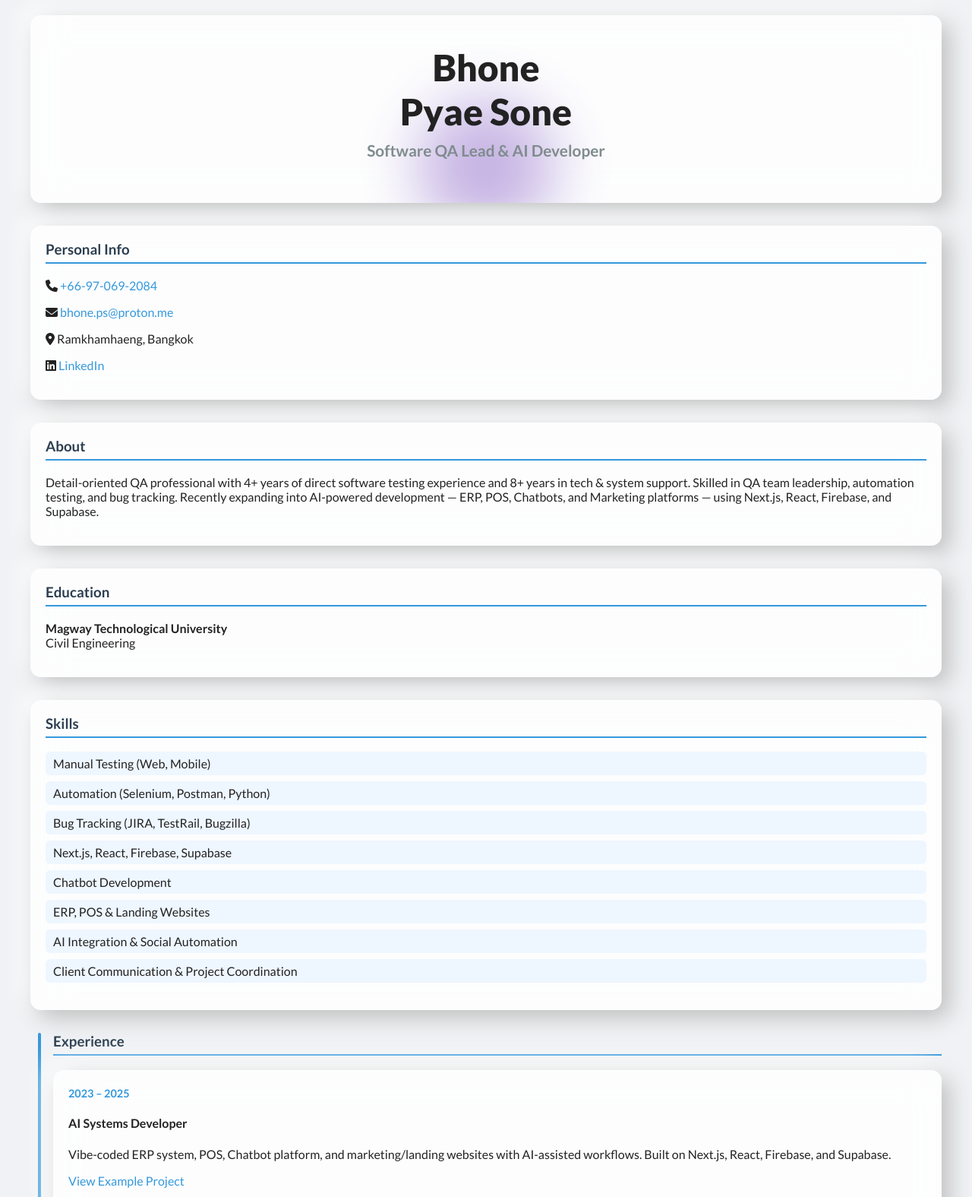
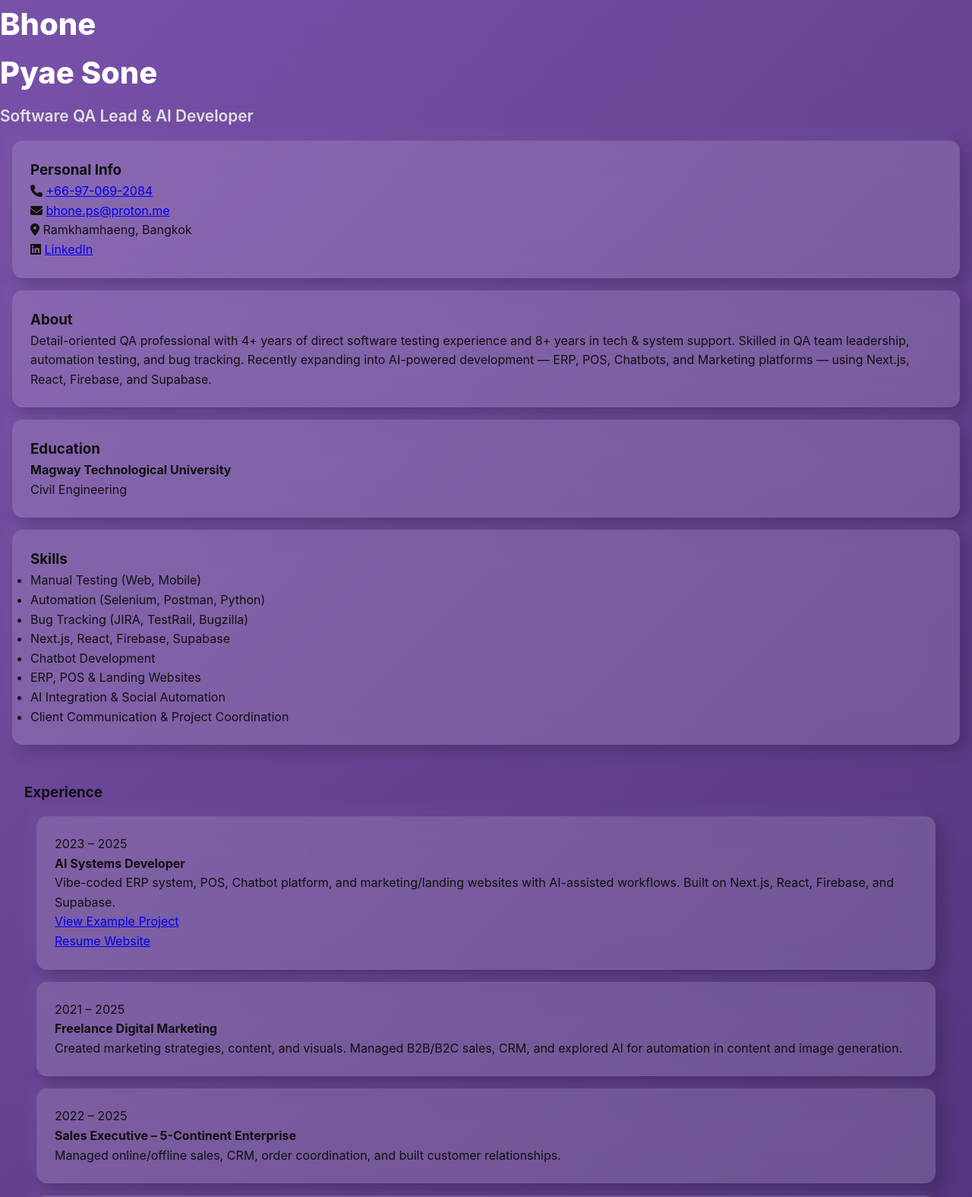
Before and after one commit to bhonepyisone/Software-QA-Lead-AI-Developer, a plain HTML site: page index.html in a window 1280 px wide. Shown: the top 1575 px of the page at 76% size. Drawn offline with Linux system fonts and the light colour scheme.

Commit message:
Update style.css

```diff
--- a/style.css
+++ b/style.css
@@ -1,129 +1,118 @@
-/* Google Font */
-@import url('https://fonts.googleapis.com/css2?family=Lato:wght@300;400;700;900&display=swap');
+/* style.css */
+* {
+  margin: 0;
+  padding: 0;
+  box-sizing: border-box;
+}
 
 body {
-  font-family: 'Lato', sans-serif;
-  background: #f0f2f5;
-  margin: 0;
-  padding: 20px;
-  color: #222;
+  font-family: 'Inter', sans-serif;
+  background: linear-gradient(135deg, #7851a9, #4b2d72);
+  color: #111;
+  line-height: 1.6;
 }
 
-/* Resume Container */
-.resume-container {
-  max-width: 1200px;
-  margin: auto;
+/* Hero */
+.hero {
   display: flex;
-  flex-direction: column;
-  gap: 30px;
+  flex-wrap: wrap;
+  align-items: center;
+  justify-content: space-around;
+  padding: 3rem 2rem;
+  background: rgba(255,255,255,0.1);
+  backdrop-filter: blur(18px);
 }
 
-/* Glass Cards */
-.card.glass, .timeline-item.glass, .header-card {
-  position: relative;
-  border-radius: 14px;
-  padding: 20px;
-  background: rgba(255, 255, 255, .85);
-  backdrop-filter: blur(24px);
-  box-shadow: 10px 10px 30px #bebebe, -10px -10px 30px #ffffff;
-  overflow: hidden;
-}
-
-.card h3, .timeline h3 {
-  margin-top: 0;
-  border-bottom: 2px solid #3498db;
-  padding-bottom: 6px;
-  color: #2c3e50;
-}
-
-.skills-list {
-  list-style: none;
-  padding: 0;
-}
-.skills-list li {
-  margin: 8px 0;
-  padding: 6px 10px;
-  background: #eef6ff;
-  border-radius: 6px;
-}
-
-/* HEADER */
-.header-card {
-  text-align: center;
-  padding: 40px 20px;
-}
-.header-card .name {
-  font-size: 3rem;
-  font-weight: 900;
-  margin: 0;
-  line-height: 1.2;
-}
-.header-card .title {
-  font-size: 1.3rem;
-  color: #7f8c8d;
-  margin-top: 10px;
-}
-
-/* Timeline */
-.timeline {
-  position: relative;
-  padding-left: 30px;
-}
-.timeline::before {
-  content: "";
-  position: absolute;
-  top: 0;
-  left: 10px;
-  width: 4px;
-  height: 100%;
-  background: #3498db;
-  border-radius: 2px;
-}
-.timeline-item {
-  margin-bottom: 30px;
-  padding: 20px;
-}
-.timeline-item .date {
-  font-size: 0.9rem;
-  font-weight: bold;
-  color: #3498db;
-}
-
-/* Blob animation */
-.blob {
-  position: absolute;
-  top: 50%;
-  left: 50%;
+.profile-pic {
   width: 180px;
   height: 180px;
   border-radius: 50%;
-  background-color: #4305a6;
-  opacity: 0.3;
-  filter: blur(40px);
-  animation: blob-bounce 6s infinite ease-in-out;
-  transform: translate(-50%, -50%);
-  z-index: -1;
+  object-fit: cover;
+  border: 4px solid #fff;
 }
 
-@keyframes blob-bounce {
-  0% { transform: translate(-50%, -50%) translate3d(0, 0, 0); }
-  25% { transform: translate(-50%, -50%) translate3d(100px, 0, 0); }
-  50% { transform: translate(-50%, -50%) translate3d(100px, 100px, 0); }
-  75% { transform: translate(-50%, -50%) translate3d(0, 100px, 0); }
-  100% { transform: translate(-50%, -50%) translate3d(0, 0, 0); }
+.name {
+  font-size: 2.5rem;
+  font-weight: 800;
+  color: #fff;
 }
 
-/* Links */
-a {
-  color: #3498db;
-  text-decoration: none;
-}
-a:hover {
-  text-decoration: underline;
+.title {
+  font-size: 1.3rem;
+  font-weight: 600;
+  color: #e0e0e0;
+  margin: 0.5rem 0;
 }
 
-/* Responsive */
-@media (max-width: 768px) {
-  .header-card .name { font-size: 2.2rem; }
-  .resume-container { padding: 10px; }
+.tagline {
+  color: #ddd;
+  max-width: 600px;
 }
+
+/* Glass Card */
+.card.glass, .timeline-item.glass, .footer.glass {
+  background: rgba(255, 255, 255, 0.15);
+  backdrop-filter: blur(18px);
+  border-radius: 14px;
+  padding: 1.5rem;
+  margin: 1rem;
+  box-shadow: 8px 8px 20px rgba(0,0,0,0.2),
+              -8px -8px 20px rgba(255,255,255,0.05);
+}
+
+/* Sections */
+.about, .edu-vol {
+  display: grid;
+  grid-template-columns: repeat(auto-fit, minmax(280px, 1fr));
+  gap: 1rem;
+  padding: 2rem;
+}
+
+.skills li {
+  margin: 0.3rem 0;
+}
+
+.timeline {
+  padding: 2rem;
+}
+
+.timeline h2, .projects h2 {
+  color: #fff;
+  margin-bottom: 1rem;
+}
+
+.timeline-item {
+  margin-bottom: 1.5rem;
+}
+
+.company {
+  font-size: 0.9rem;
+  color: #eee;
+}
+
+/* Projects */
+.projects {
+  display: flex;
+  flex-wrap: wrap;
+  align-items: center;
+  justify-content: space-around;
+  padding: 2rem;
+}
+
+.projects-left {
+  flex: 1;
+  min-width: 280px;
+}
+
+.projects-right {
+  flex: 1;
+  max-width: 400px;
+}
+
+/* Footer */
+.footer {
+  text-align: center;
+  color: #fff;
+  margin-top: 2rem;
+  padding: 1rem;
+}
```
